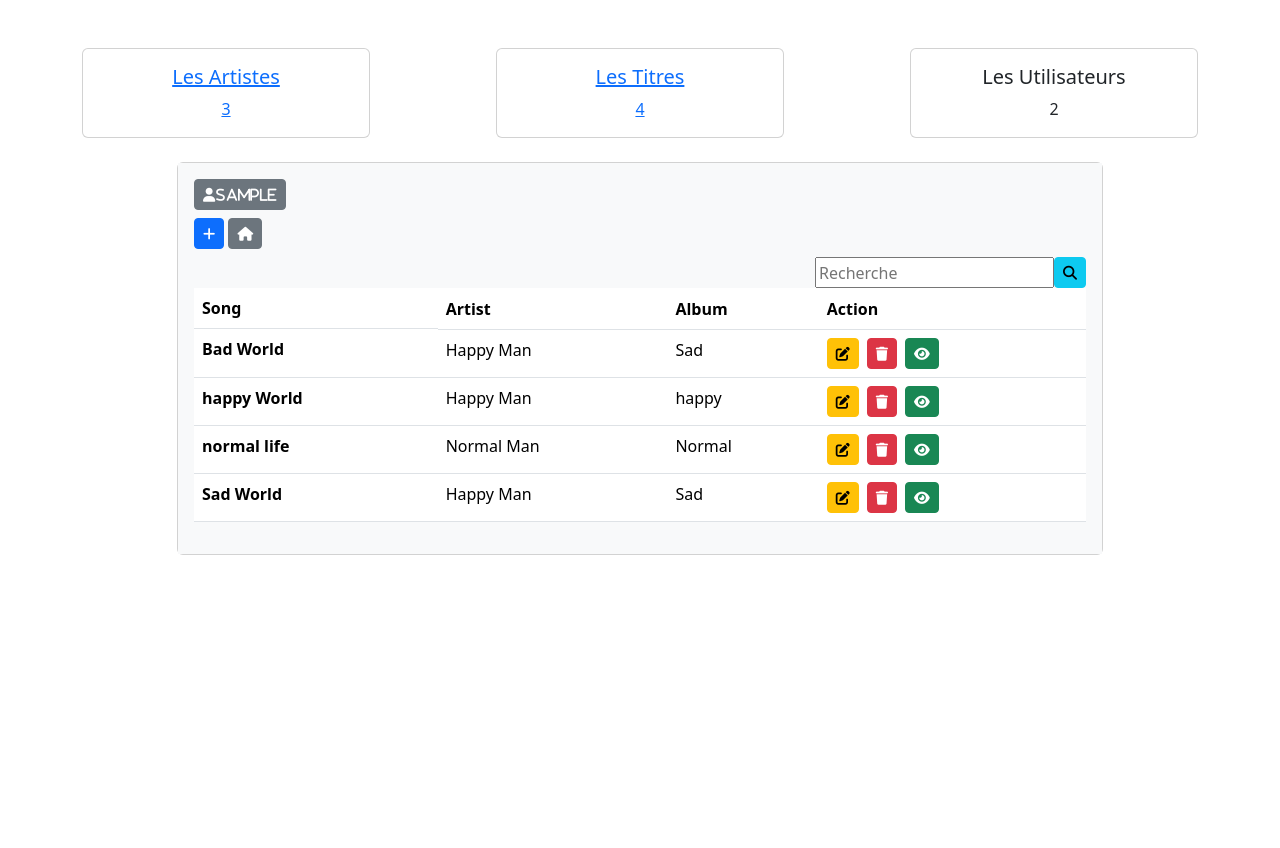
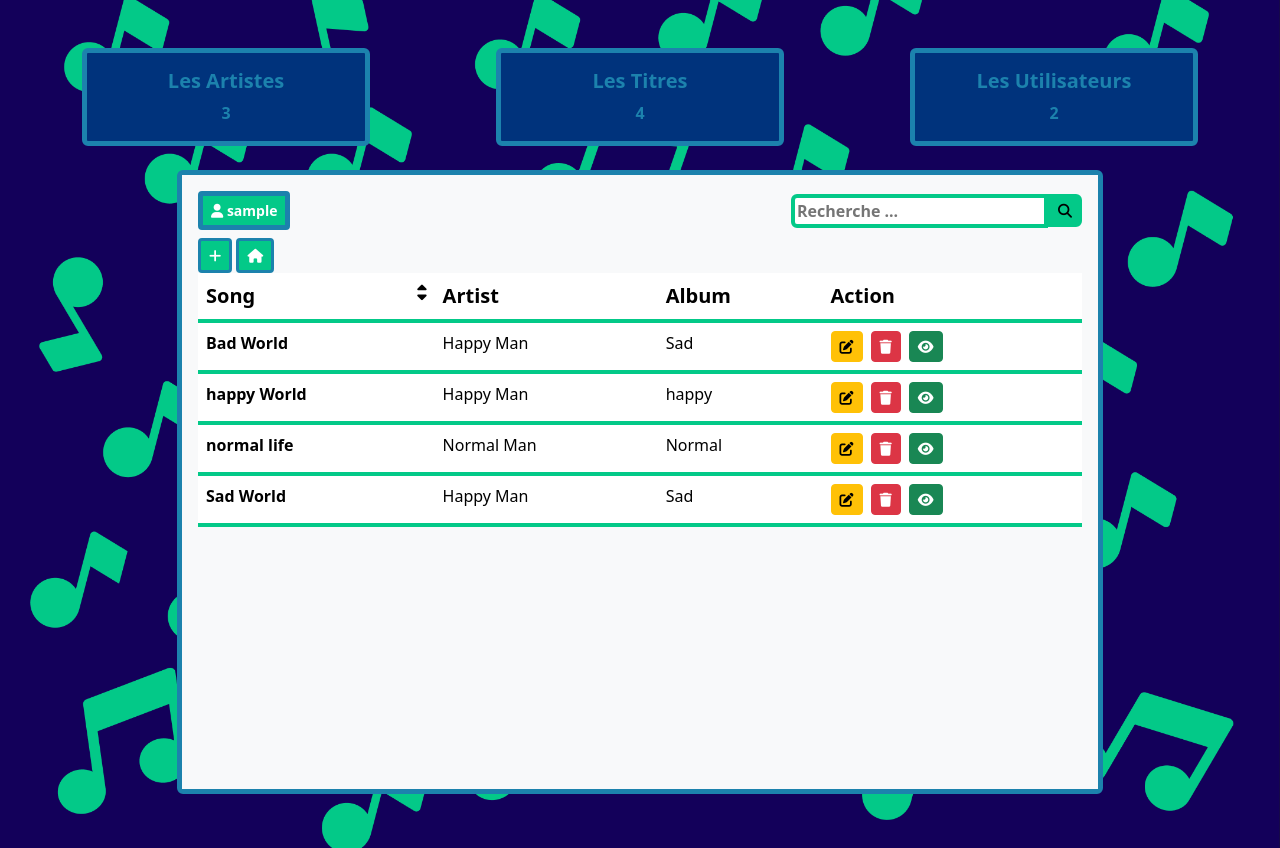
Before and after one commit to saadMeddiche/E-Lyrics.org, a PHP site: page / in a window 1280 px wide. Before the commit the page ends 555 px from the top, so only its background shows below. Run offline with PHP 8.4, Linux system fonts and the light colour scheme; the visitor is signed in with stand-in values (Sample User, id 1); data comes from the database, SQL or seed files in the repository.

Commit message:
Modification in addsong function + FrontEnd Of Home

```diff
--- a/controllers/SongsController.php
+++ b/controllers/SongsController.php
@@ -21,8 +21,10 @@
 
     public function getSongsFromAlbum()
     {
-        $songs = Song::getFromAlbum($_SESSION["IdOfAlbum"]);
-        return $songs;
+        if (isset($_SESSION["IdOfAlbum"])) {
+            $songs = Song::getFromAlbum($_SESSION["IdOfAlbum"]);
+            return $songs;
+        }
     }
 
     public function addSongs()
@@ -44,8 +46,6 @@
             );
 
             Song::add($data);
-
-            Redirect::to('songs');
 
         }
     }
--- a/views/add.php
+++ b/views/add.php
@@ -15,11 +15,15 @@
     if (isset($_POST["Ajouter"])) {
         $order = new SongsController();
         $order->addSongs();
+        Redirect::to('songs');
+
     }
 } else {
     if (isset($_POST["Ajouter"])) {
         $order = new SongsController();
         $order->addSongs();
+        Redirect::to('home');
+
     }
 }
 
--- a/views/artists.php
+++ b/views/artists.php
@@ -35,8 +35,8 @@
 
                 <div class="container d-flex justify-content-between align-items-center p-2">
                     <div>
-                        <a href="./add?artist=758" class="btn btn-sm btn-primary mr-2 ">
-                            <i class="fas fa-plus">
+                        <a href="./add?artist=758" class="btn btn-sm btn-primary mr-2 Add-Button">
+                            <i class="fas fa-plus Add-Button-icon">
                             </i>
                         </a>
                         <a href="./home" class="btn btn-sm btn-secondary mary mr-2 ">
--- a/views/home.php
+++ b/views/home.php
@@ -26,9 +26,6 @@
     }
 }
 
-
-
-
 ?>
 
 <div class="container">
@@ -36,70 +33,74 @@
         <div class="col-md-10 mx-auto">
             <div class="card">
                 <div class="card-body bg-light">
-
-                    <form method="post">
-                        <button name="logout" class="btn btn-sm btn-secondary mary mr-2 mb-2">
-                            <i class="fas fa-user mr-2"><?php echo $_SESSION['username'] ?></i>
+                    <div class="d-flex flex-wrap justify-content-center justify-content-md-between align-items-center gap-2 ">
+                        <form method="post" class="d-flex align-items-center w-sm-100 h-100">
+                            <button name="logout" class="btn btn-sm btn-secondary mary mr-2 " style="background-color:#03C988; border:5px solid #1C82AD;">
+                                <b><i class="fas fa-user mr-2"></i> <?php echo $_SESSION['username'] ?></b>
                             </button>
                         </form>
 
+                        <form method="post" class="d-flex flex-row justify-content-end align-items-center" action="">
+                            <input class="rounded-start" type="text" name="search" placeholder="Recherche ..." style="border:4px solid #03C988; color:#03C988; font-weight:bold; ">
+                            <button class="btn btn-info btn-sm rounded-end" style="border-radius:0px; background-color:#03C988; border:2px solid #03C988;" name="find" type="submit"><i class="fas fa-search"></i></button>
+                        </form>
+                    </div>
 
-                    <a href="./add" class="btn btn-sm btn-primary mr-2 mb-2">
-                        <i class="fas fa-plus">
-                        </i>
-                    </a>
-                    <a href="./home" class="btn btn-sm btn-secondary mary mr-2 mb-2">
-                        <i class="fas fa-home">
+
+                    <a href="./add" class="btn btn-sm btn-primary mr-2 mt-2 Add-Button">
+                        <i class="fas fa-plus Add-Button-icon">
                         </i>
                     </a>
 
-                    <form method="post" class="d-flex flex-row justify-content-end" action="">
-                        <input type="text" name="search" placeholder="Recherche">
-                        <button class="btn btn-info btn-sm" name="find" type="submit"><i class="fas fa-search"></i></button>
-                    </form>
+                    <a href="./home" class="btn btn-sm btn-secondary mary mr-2 mt-2 Home-Button">
+                        <i class="fas fa-home Home-Button-icon">
+                        </i>
+                    </a>
 
-                    <table class="table">
+
+
+                    <div style="height:500px; overflow-x: scroll; overflow-y:scroll ">
+                        <table class="table" style=" position: sticky; top: 0; width: 100%;">
                             <thead>
-                            <tr>
-                                <th scope="col" class="d-flex justify-content-between align-items-center">
+                                <tr class="">
+                                    <th scope="col" class="titles">
+                                        <div class="d-flex justify-content-between align-items-center">
                                             Song
-
                                             <form method="post" class="d-flex align-items-center">
                                                 <div class="">
-                                            <?php if (1 == 0) { ?>
-                                                <div class="d-flex align-items-center">
+                                                    <?php if (1 == 1) { ?>
+                                                        <div class="d-flex align-items-center" style="font-size: 15px;">
                                                             <i role="button" style="position:absolute;" class="fas fa-caret-up" onclick="document.getElementById('Xs72he').click()"></i>
                                                         </div>
                                                     <?php } ?>
-
-                                            <?php if (1 == 0) { ?>
-
-                                                <div class="d-flex align-items-center">
+                                                    <?php if (1 == 1) { ?>
+                                                        <div class="d-flex align-items-center" style="font-size: 15px;">
                                                             <i role="button" class="fas fa-caret-down" onclick="document.getElementById('Xs72he').click()"></i>
                                                         </div>
                                                     <?php } ?>
-
+                                                </div>
+                                                <button type="submit" name="triage" id="Xs72he" hidden></button>
+                                            </form>
                                         </div>
 
-                                        <button type="submit" name="triage" id="Xs72he" hidden></button>
-                                    </form>
                                     </th>
-                                <th scope="col">Artist</th>
-                                <th scope="col">Album</th>
-                                <th scope="col">Action</th>
+                                    <th scope="col" class="titles">Artist</th>
+                                    <th scope="col" class="titles">Album</th>
+                                    <th scope="col" class="titles">Action</th>
                                 </tr>
                             </thead>
                             <tbody>
                                 <?php foreach ($songs as $song) : ?>
                                     <tr>
-                                    <th scope="row" id="NameOfSong<?php echo $song->ID_Song ?>"><?php echo $song->Name_Song ?></th>
-                                    <td id="NameOfArtist<?php echo $song->ID_Song ?>"><?php echo $song->Name_Artist ?></td>
-                                    <td id="NameOfAlbum<?php echo $song->ID_Song ?>"><?php echo $song->Name_Album ?></td>
+                                        <th scope="row" id="NameOfSong<?php echo $song->ID_Song ?>" class="Rows"><?php echo $song->Name_Song ?></th>
+                                        <td id="NameOfArtist<?php echo $song->ID_Song ?>" class="Rows"><?php echo $song->Name_Artist ?></td>
+                                        <td id="NameOfAlbum<?php echo $song->ID_Song ?>" class="Rows"><?php echo $song->Name_Album ?></td>
 
-                                    <td class="d-flex flex-row gap-2">
+                                        <td class="Rows">
+                                            <div class="d-flex flex-row gap-2 ">
                                                 <form action="update" method="post">
                                                     <input type="hidden" name="idUpdate" value="<?php echo $song->ID_Song ?>">
-                                            <button class="btn btn-sm btn-warning"><i class="fa fa-edit"></i></button>
+                                                    <button class="btn btn-sm btn-warning "><i class="fa fa-edit"></i></button>
                                                 </form>
                                                 <form method="post">
                                                     <input type="hidden" name="idDelete" value="<?php echo $song->ID_Song ?>">
@@ -107,6 +108,8 @@
                                                 </form>
                                                 <input type="hidden" name="wordsOfSong" id="wordsOFSong<?php echo $song->ID_Song ?>" value="<?php echo $song->Words_Song ?>">
                                                 <button onclick="fillHome(<?php echo $song->ID_Song ?>)" class="btn btn-sm btn-success" data-bs-toggle="modal" href="#exampleModalToggle"><i class="fa fa-eye"></i></button>
+                                            </div>
+
                                         </td>
                                     </tr>
                                 <?php endforeach; ?>
@@ -114,40 +117,43 @@
                             </tbody>
                         </table>
                     </div>
+
+                </div>
             </div>
         </div>
 
     </div>
 </div>
 
+<!-- ============================Mode Of Add Songs In Home Page============================ -->
 <div class="modal fade" id="exampleModalToggle" aria-hidden="true" aria-labelledby="exampleModalToggleLabel" tabindex="-1">
     <div class="modal-dialog modal-dialog-centered">
-        <div class="modal-content">
-            <div class="modal-header">
-                <h5 class="modal-title" id="exampleModalToggleLabel">Modal 1</h5>
-                <button type="button" class="btn-close" data-bs-dismiss="modal" aria-label="Close"></button>
+        <div class="modal-content" style="border:5px solid #1C82AD;">
+            <div class="modal-header justify-content-center" style="border-bottom:4px solid #1C82AD; background-color:#03C988;">
+                <h5 class="modal-title w-75 text-center text-white" id="exampleModalToggleLabel">by</h5>
             </div>
             <div class="modal-body">
-                <div class="form-group p-2">
+                <!-- <div class="form-group p-2">
+                    <label for="Artist">Artist</label>
+                    <input type="text" name="Artist" id="Artist" class="form-control" placeholder="Artist">
+                </div> -->
+                <!-- <div class="form-group p-2">
                     <label for="Song">Song</label>
                     <input type="text" name="Song" id="Song" class="form-control" placeholder="Song">
+                </div> -->
+                <div class="form-group p-2">
+                    <label for="Album" style="color: #1C82AD;"><b>Album</b></label>
+                    <input type="text" name="Album" id="Album" class="form-control" placeholder="Album" style="border-bottom:4px solid #03C988; color:#03C988; font-weight:bold; pointer-events: none;">
                 </div>
                 <div class="form-group p-2">
-                    <label for="Album">Album</label>
-                    <input type="text" name="Album" id="Album" class="form-control" placeholder="Album">
-                </div>
-                <div class="form-group p-2">
-                    <label for="Artist">Artist</label>
-                    <input type="text" name="Artist" id="Artist" class="form-control" placeholder="Artist">
-                </div>
-                <div class="form-group p-2">
-                    <label for="Words">Words</label>
-                    <textarea style="height:150px;" type="text" name="Words" id="Words" class="form-control" placeholder="Words"></textarea>
+                    <label for="Words" style="color: #1C82AD;"><b>Words</b></label>
+                    <textarea style="height:150px; border-bottom:4px solid #03C988; color:#03C988; font-weight:bold; pointer-events: none;" type="text" name="Words" id="Words" class="form-control" placeholder="Words"></textarea>
                 </div>
             </div>
-            <div class="modal-footer">
-                <button class="btn btn-primary" data-bs-target="#exampleModalToggle2" data-bs-toggle="modal" data-bs-dismiss="modal">Open second modal</button>
+            <div class="modal-footer " style="border-top:4px solid #1C82AD;background-color:#03C988;">
+                <button class="btn btn-primary" data-bs-target="#exampleModalToggle2" data-bs-toggle="modal" data-bs-dismiss="modal" style="background-color:#1C82AD; border:4px solid #1C82AD;"><b>Ok</b></button>
             </div>
         </div>
     </div>
 </div>
+<!-- ============================End Modal============================ -->
--- a/views/includes/header.php
+++ b/views/includes/header.php
@@ -1,7 +1,8 @@
 <?php $datas = new CountController();
 $statistics = $datas->statistics(); ?>
+
 <!DOCTYPE html>
-<html lang="en">
+<html lang="en" style="height: 100%;">
 
 <head>
     <meta charset="UTF-8">
@@ -14,31 +15,98 @@
     <title>E-Music</title>
 </head>
 
-<body>
-    <div class="container d-flex  justify-content-between text-center gap-5 mt-5">
-        <div class="card" style="width: 18rem;">
+<style>
+    .link {
+        text-decoration: none;
+        color: #1C82AD;
+    }
+
+    .card {
+        border: 5px solid #1C82AD;
+    }
+
+    .Links {
+        background-color: #00337C;
+    }
+
+    .Add-Button {
+        background-color: #03C988;
+        border: 3px solid #1C82AD;
+    }
+
+    .Add-Button-icon {}
+
+    .Home-Button {
+        background-color: #03C988;
+        border: 3px solid #1C82AD;
+    }
+
+    .Home-Button-icon {}
+
+    .titles {
+        color: #03C988;
+        font-size: 20px;
+        border-bottom: 4px solid #03C988 !important;
+    }
+
+    .Rows {
+        border-bottom: 4px solid #03C988 !important;
+
+    }
+
+    ::-webkit-scrollbar {
+        width: 10px;
+        height: 10px;
+        background: #00337C;
+    }
+
+    ::-webkit-scrollbar-thumb {
+        border-radius: 5px;
+        background: #03C988;
+
+    }
+
+    @media (max-width:770px) {
+        .HolderOfLinks {
+            width: 100%;
+            flex-wrap: wrap;
+        }
+
+        .Links {
+            width: 100% !important;
+        }
+    }
+</style>
+
+<body style="background-image: url('./views/includes/bg-login.png'); background-position: center; background-size: cover;        background-repeat: no-repeat; height:100%; background-color:#13005A;">
+    <div class="container d-flex justify-content-between text-center gap-5 mt-5 HolderOfLinks">
+        <div class="card Links" style="width: 18rem;">
             <div class="card-body">
-                <a href="./artists">
-                    <h5 class="card-title">Les Artistes</h5>
-                    <p class="card-text"><?php echo $statistics[0]->Num_Artist ?></p>
+                <a class="link" href="./artists">
+                    <h5 class="card-title"><b>Les Artistes</b></h5>
+                    <p class="card-text"><b><?php echo $statistics[0]->Num_Artist ?></b></p>
                 </a>
 
             </div>
         </div>
-        <div class="card" style="width: 18rem;">
+        <div class="card Links" style="width: 18rem;">
             <div class="card-body">
-                <a href="./home">
+                <a class="link" href="./home">
 
-                    <h5 class="card-title">Les Titres</h5>
-                    <p class="card-text"><?php echo $statistics[0]->Num_Song  ?></p>
+                    <h5 class="card-title"><b>Les Titres</b></h5>
+                    <p class="card-text"><b><?php echo $statistics[0]->Num_Song  ?></b></p>
                 </a>
 
             </div>
         </div>
-        <div class="card" style="width: 18rem;">
+        <div class="card Links" style="width: 18rem;">
             <div class="card-body">
-                <h5 class="card-title">Les Utilisateurs</h5>
-                <p class="card-text"><?php echo $statistics[0]->Num_User ?></p>
+                <a class="link" href="./home">
+
+                    <h5 class="card-title"><b>Les Utilisateurs</b></h5>
+                    <p class="card-text"><b><?php echo $statistics[0]->Num_User ?></b></p>
+                </a>
+
             </div>
         </div>
     </div>
```
Also changed, not shown: views/includes/js/script.php (+14 -5 lines), views/login.php (+15 -9 lines), views/includes/bg-login.png (added). Lines whose indentation alone changed are shown as unchanged.
